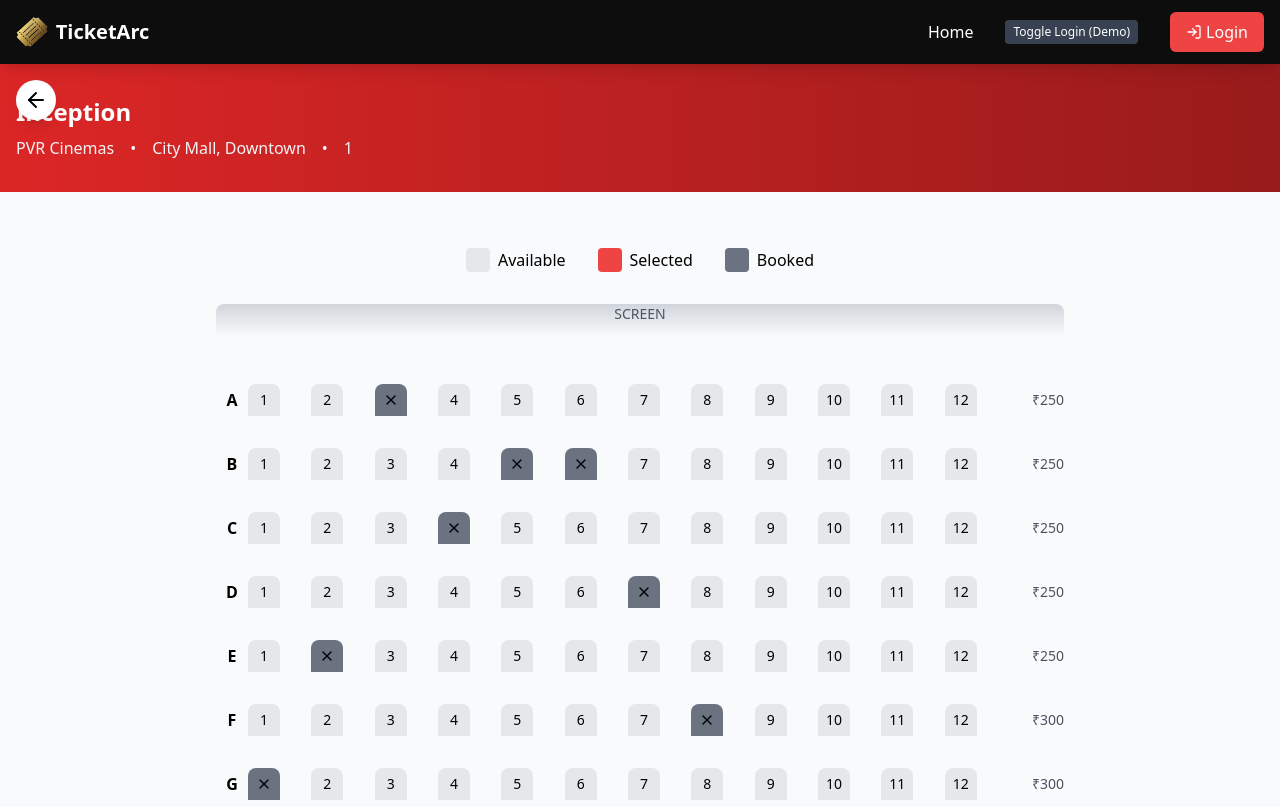
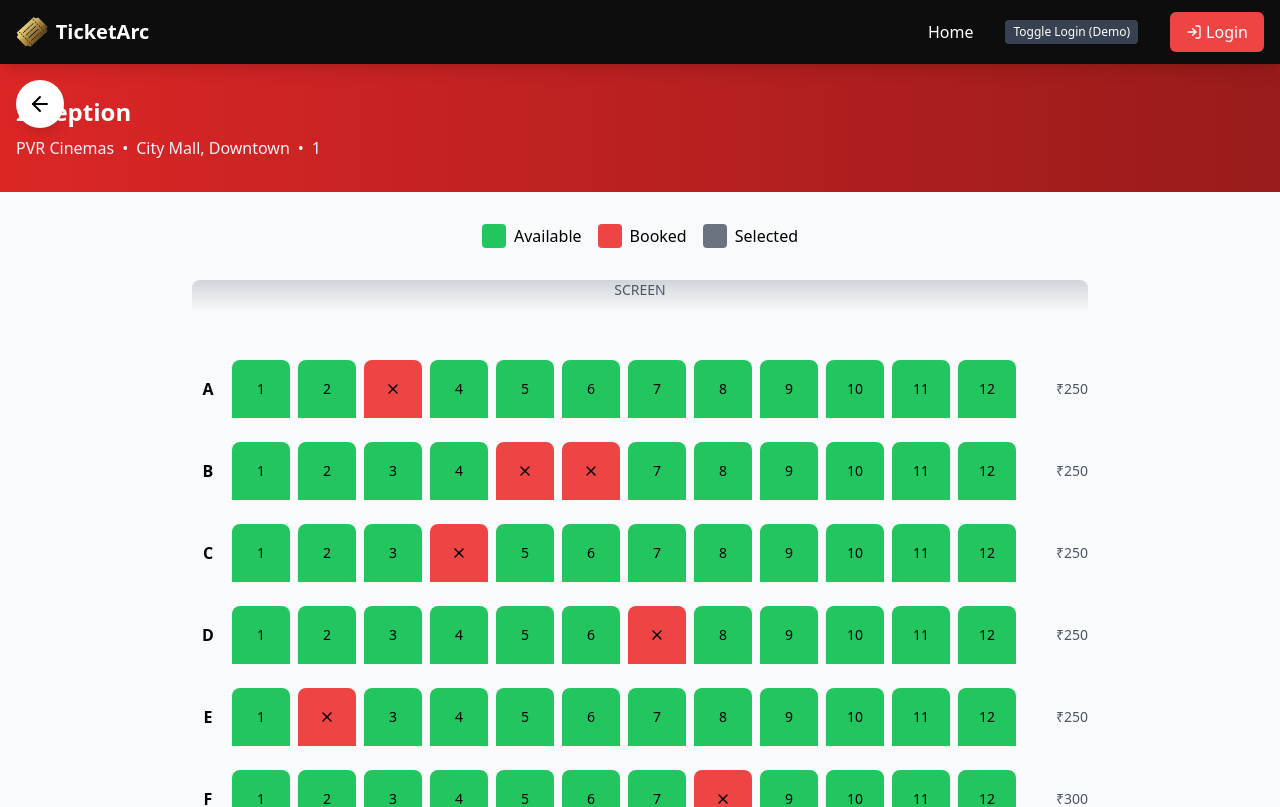
Before and after one commit to meet1075/TicketArc, a React (Vite) app in the folder client/: page /theater-seating/1/1/1 in a window 1280 px wide. Shown: the top 807 px of the page. Built offline with nearby package versions, Linux system fonts and the light colour scheme.

Commit message:
Improve HeroSection and TheaterSeating components; adjust styles and enhance accessibility

```diff
--- a/client/src/Components/HeroSection.jsx
+++ b/client/src/Components/HeroSection.jsx
@@ -69,7 +69,7 @@ const HeroSection = () => {
           </div>
           <div className="relative container mx-auto px-8 md:px-12 h-full flex items-center">
             <div className="max-w-2xl text-white">
-              <h1 className="text-[clamp(1.5rem,5vw,3rem)] font-bold mb-4 leading-tight">
+              <h1 className="text-[clamp(1.5rem,5vw,3rem)] font-bold mb-6 leading-tight">
                 {slide.title}
               </h1>
               <p className="text-[clamp(1rem,3vw,1.25rem)] mb-8 leading-relaxed">
@@ -87,18 +87,18 @@ const HeroSection = () => {
         </div>
       ))}
 
-      {/* Navigation Arrows - Adjusted positioning and z-index */}
-      <div className="absolute inset-x-0 top-1/2 transform -translate-y-1/2 flex justify-between items-center px-4 md:px-8 z-20 pointer-events-none">
+      {/* Navigation Arrows */}
+      <div className="absolute inset-x-0 top-1/2 transform -translate-y-1/2 container mx-auto px-4 flex justify-between items-center pointer-events-none">
         <button
           onClick={prevSlide}
-          className="bg-black/50 hover:bg-black/75 text-white p-3 rounded-full transition-colors pointer-events-auto transform hover:scale-110"
+          className="bg-black/50 hover:bg-black/75 text-white p-4 rounded-full transition-colors pointer-events-auto transform hover:scale-110"
           aria-label="Previous slide"
         >
           <ChevronLeft size={24} />
         </button>
         <button
           onClick={nextSlide}
-          className="bg-black/50 hover:bg-black/75 text-white p-3 rounded-full transition-colors pointer-events-auto transform hover:scale-110"
+          className="bg-black/50 hover:bg-black/75 text-white p-4 rounded-full transition-colors pointer-events-auto transform hover:scale-110"
           aria-label="Next slide"
         >
           <ChevronRight size={24} />
@@ -106,7 +106,7 @@ const HeroSection = () => {
       </div>
 
       {/* Slide Indicators */}
-      <div className="absolute bottom-8 left-1/2 transform -translate-x-1/2 flex space-x-2 z-20">
+      <div className="absolute bottom-8 left-1/2 transform -translate-x-1/2 flex space-x-2">
         {heroSlides.map((_, index) => (
           <button
             key={index}
--- a/client/src/Components/TheaterSeating.jsx
+++ b/client/src/Components/TheaterSeating.jsx
@@ -8,7 +8,6 @@ const TheaterSeating = () => {
   const navigate = useNavigate();
   const [selectedSeats, setSelectedSeats] = useState([]);
   const [showMobileBooking, setShowMobileBooking] = useState(false);
-
 
   // Mock data - in a real app, this would come from your API
   const movieDetails = {
@@ -21,6 +20,10 @@ const TheaterSeating = () => {
   const rows = ['A', 'B', 'C', 'D', 'E', 'F', 'G', 'H'];
   const seatsPerRow = 12;
   const bookedSeats = ['A3', 'B5', 'B6', 'C4', 'D7', 'E2', 'F8', 'G1'];
+
+  useEffect(() => {
+    setShowMobileBooking(selectedSeats.length > 0);
+  }, [selectedSeats]);
 
   const handleSeatClick = (seatId) => {
     if (bookedSeats.includes(seatId)) return;
@@ -42,7 +45,6 @@ const TheaterSeating = () => {
   };
 
   const getSeatPrice = (row) => {
-    // Premium rows (F, G, H) cost more
     return ['F', 'G', 'H'].includes(row) ? 300 : 250;
   };
 
@@ -59,7 +61,8 @@ const TheaterSeating = () => {
       {/* Back Button */}
       <button
         onClick={handleBack}
-        className="fixed top-20 left-4 z-10 bg-white dark:bg-gray-800 p-2 rounded-full shadow-lg hover:bg-gray-100 dark:hover:bg-gray-700 transition-colors"
+        className="fixed top-20 left-4 z-10 bg-white dark:bg-gray-800 p-3 rounded-full shadow-lg hover:bg-gray-100 dark:hover:bg-gray-700 transition-colors"
+        aria-label="Go back"
       >
         <ArrowLeft size={24} className="dark:text-white" />
       </button>
@@ -68,7 +71,7 @@ const TheaterSeating = () => {
       <div className="bg-gradient-to-r from-red-600 to-red-800 text-white py-8">
         <div className="container mx-auto px-4">
           <h1 className="text-2xl font-bold mb-2">{movieDetails.title}</h1>
-          <div className="flex flex-wrap items-center gap-4 text-gray-100">
+          <div className="flex flex-wrap items-center gap-2 text-gray-100">
             <span>{movieDetails.cinema}</span>
             <span>•</span>
             <span>{movieDetails.location}</span>
@@ -80,36 +83,36 @@ const TheaterSeating = () => {
 
       {/* Seating Layout */}
       <div className="container mx-auto px-4 py-8">
-        <div className="max-w-4xl mx-auto p-6">
+        <div className="max-w-4xl mx-auto">
           <div className="mb-8">
-            <div className="flex justify-center space-x-8 mb-6">
+            <div className="flex justify-center flex-wrap gap-4 mb-6">
               <div className="flex items-center">
-                <div className="w-6 h-6 bg-gray-200 dark:bg-gray-700 rounded mr-2"></div>
+                <div className="w-6 h-6 bg-green-500 rounded mr-2"></div>
                 <span className="dark:text-white">Available</span>
               </div>
               <div className="flex items-center">
                 <div className="w-6 h-6 bg-red-500 rounded mr-2"></div>
-                <span className="dark:text-white">Selected</span>
+                <span className="dark:text-white">Booked</span>
               </div>
               <div className="flex items-center">
                 <div className="w-6 h-6 bg-gray-500 rounded mr-2"></div>
-                <span className="dark:text-white">Booked</span>
+                <span className="dark:text-white">Selected</span>
               </div>
             </div>
           </div>
 
-          <div className="relative">
+          <div className="relative overflow-x-auto">
             {/* Screen */}
             <div className="w-full h-8 bg-gradient-to-b from-gray-300 to-transparent dark:from-gray-600 mb-12 rounded-t-lg">
               <p className="text-center text-sm text-gray-600 dark:text-gray-400">SCREEN</p>
             </div>
 
             {/* Seats */}
-            <div className="grid gap-8">
+            <div className="grid gap-6 min-w-[320px]">
               {rows.map((row) => (
-                <div key={row} className="flex items-center">
+                <div key={row} className="flex items-center gap-2">
                   <div className="w-8 text-center font-bold dark:text-white">{row}</div>
-                  <div className="flex-1 grid grid-cols-12 gap-2">
+                  <div className="flex-1 grid grid-cols-12 gap-1 md:gap-2">
                     {Array.from({ length: seatsPerRow }, (_, i) => {
                       const seatId = `${row}${i + 1}`;
                       const status = getSeatStatus(seatId);
@@ -119,15 +122,16 @@ const TheaterSeating = () => {
                           onClick={() => handleSeatClick(seatId)}
                           disabled={status === 'booked'}
                           className={`
-                            w-8 h-8 rounded-t-lg flex items-center justify-center text-sm font-medium
-                            transition-all duration-200 transform hover:scale-110
-                            ${status === 'booked' ? 'bg-gray-500 cursor-not-allowed dark:bg-gray-600' : ''}
-                            ${status === 'selected' ? 'bg-red-500 text-white' : ''}
-                            ${status === 'available' ? 'bg-gray-200 dark:bg-gray-700 hover:bg-gray-300 dark:hover:bg-gray-600' : ''}
+                            aspect-square min-w-[24px] md:min-w-[32px] rounded-t-lg flex items-center justify-center text-sm font-medium
+                            transition-all duration-200 transform hover:scale-110 touch-manipulation
+                            ${status === 'booked' ? 'bg-red-500 cursor-not-allowed dark:bg-red-700' : ''}
+                            ${status === 'selected' ? 'bg-gray-500 text-white' : ''}
+                            ${status === 'available' ? 'bg-green-500 dark:bg-green-600 hover:bg-green-600 dark:hover:bg-green-700' : ''}
                           `}
+                          aria-label={`Seat ${seatId}`}
                         >
-                          {status === 'selected' && <Check className="w-4 h-4" />}
-                          {status === 'booked' && <X className="w-4 h-4" />}
+                          {status === 'selected' && <Check className="w-3 h-3 md:w-4 md:h-4" />}
+                          {status === 'booked' && <X className="w-3 h-3 md:w-4 md:h-4" />}
                           {status === 'available' && i + 1}
                         </button>
                       );
@@ -142,11 +146,11 @@ const TheaterSeating = () => {
           </div>
 
           {/* Selected Seats Summary - Desktop */}
-          <div className="mt-8 p-4 bg-gray-50 dark:bg-gray-800 rounded-lg hidden md:block">
+          <div className="mt-8 p-4 bg-white dark:bg-gray-800 rounded-lg hidden md:block">
             <h4 className="font-semibold mb-2 dark:text-white">Selected Seats: {selectedSeats.length}</h4>
             <div className="flex flex-wrap gap-2 mb-4">
               {selectedSeats.map(seat => (
-                <span key={seat} className="px-2 py-1 bg-red-100 dark:bg-red-900 text-red-600 dark:text-red-200 rounded">
+                <span key={seat} className="px-2 py-1 bg-gray-100 dark:bg-gray-700 text-gray-800 dark:text-gray-200 rounded">
                   {seat}
                 </span>
               ))}
@@ -160,7 +164,7 @@ const TheaterSeating = () => {
               </div>
               <button
                 disabled={selectedSeats.length === 0}
-                className="px-6 py-2 bg-red-500 text-white rounded-lg disabled:bg-gray-400 disabled:cursor-not-allowed hover:bg-red-600 transition-colors flex items-center space-x-2"
+                className="px-6 py-3 bg-red-500 text-white rounded-lg disabled:bg-gray-400 disabled:cursor-not-allowed hover:bg-red-600 transition-colors flex items-center space-x-2"
                 onClick={() => {/* Handle payment */}}
               >
                 <CreditCard size={20} />
--- a/client/src/Pages/AboutUs.jsx
+++ b/client/src/Pages/AboutUs.jsx
@@ -19,8 +19,8 @@ const developers = [
     name: "Meet Soni",
     role: "Backend Developer",
     email: "23dce115@charusat.edu.in",
-    linkedin: "",
-    github: "",
+    linkedin: "https://www.linkedin.com/in/meet-soni-bab76b2b1/",
+    github: "https://github.com/meet1075",
     image: MeetImg
   },
   {
@@ -28,7 +28,7 @@ const developers = [
     name: "Tirth Sorathia",
     role: "Frontend Developer",
     email: "23dce116@charusat.edu.in",
-    linkedin: "www.linkedin.com/in/tirth-sorathia-4b0078288",
+    linkedin: "https://www.linkedin.com/in/tirth-sorathia-4b0078288",
     github: "https://github.com/tirth2404",
     image: TirthImg
   },
```
